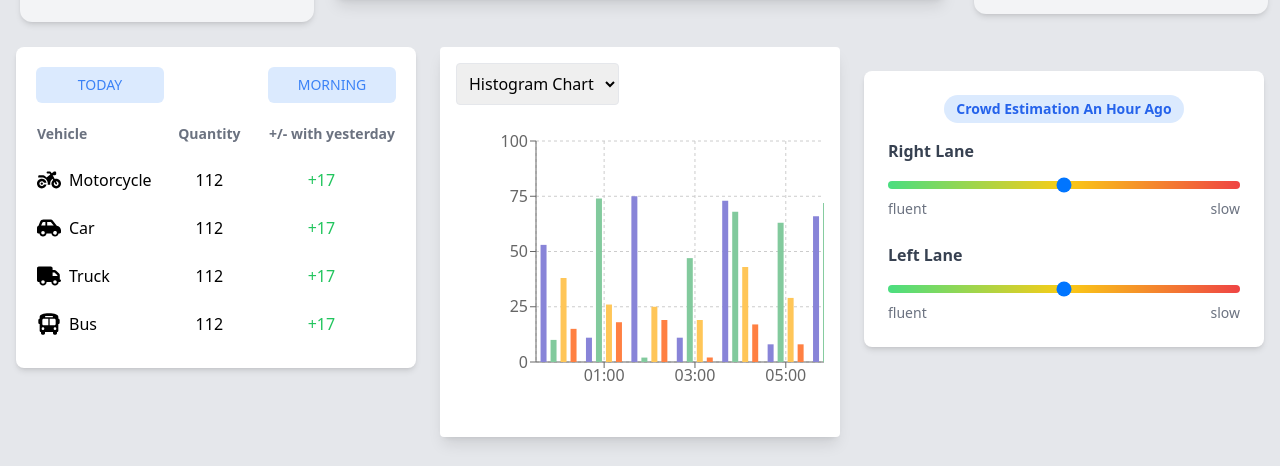
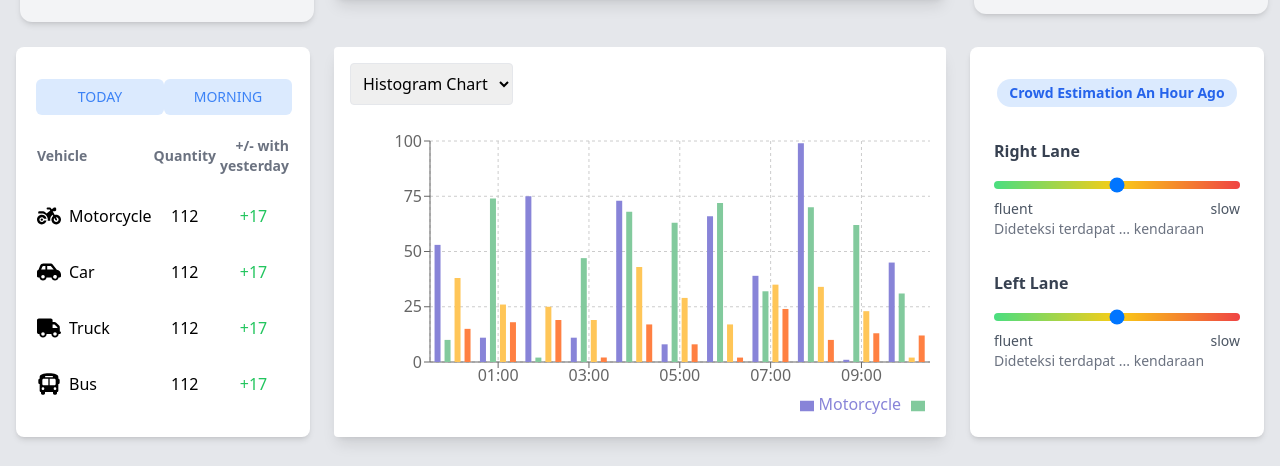
Before and after one commit to Annisaraulitaa/kp-kominfo, a Next.js app: page / in a window 1280 px wide. Shown: the part 472-938 px from the top of the page. Built offline with nearby package versions, Linux system fonts and the light colour scheme.

Commit message:
update fe

```diff
--- a/app/component/crowd.tsx
+++ b/app/component/crowd.tsx
@@ -8,8 +8,8 @@ export default function CrowdEstimation() {
 
 
   return (
-    <div className='flex justify-center py-6'>
-      <div className='bg-white shadow-md rounded-lg p-6 w-full max-w-md'>
+    <div className='flex justify-center h-full'>
+      <div className='bg-white shadow-md rounded-lg px-6 pt-8 w-full max-w-md'>
         {/* Judul */}
         <div className='text-center mb-4'>
           <p className='text-sm bg-blue-100 text-blue-600 font-semibold px-3 py-1 rounded-full inline-block'>
@@ -19,7 +19,7 @@ export default function CrowdEstimation() {
 
         {/* Right Lane */}
         <div className='mb-6'>
-          <h2 className='text-gray-700 font-bold mb-2'>Right Lane</h2>
+          <h2 className='text-gray-700 font-bold mt-8 mb-2'>Right Lane</h2>
           <input
           type='range'
           min='0'
@@ -28,15 +28,16 @@ export default function CrowdEstimation() {
           onChange={(e) => setRightLaneValue(Number(e.target.value))}
           className='w-full h-2 bg-gradient-to-r from-green-400 via-yellow-400 to-red-500 rounded-lg appearance-none cursor-pointer'
           />
-          <div className='flex justify-between text-sm text-gray-500 mt-1'>
+          <div className='flex justify-between text-sm text-gray-600 mt-1'>
             <span>fluent</span>
             <span>slow</span>
           </div>
+          <h3 className='flex text-sm text-gray-500'>Dideteksi terdapat ... kendaraan </h3>
         </div>
 
         {/* Left Lane */}
         <div>
-          <h2 className='text-gray-700 font-bold mb-2'>Left Lane</h2>
+          <h2 className='text-gray-700 font-bold mt-8 mb-2'>Left Lane</h2>
           <input
           type='range'
           min='0'
@@ -45,10 +46,11 @@ export default function CrowdEstimation() {
           onChange={(e) => setLeftLaneValue(Number(e.target.value))}
           className='w-full h-2 bg-gradient-to-r from-green-400 via-yellow-400 to-red-500 rounded-lg appearance-none cursor-pointer'
           />
-          <div className='flex justify-between text-sm text-gray-500 mt-1'>
+          <div className='flex justify-between text-sm text-gray-600 mt-1'>
             <span>fluent</span>
             <span>slow</span>
           </div>
+          <h3 className='flex text-sm text-gray-500'>Dideteksi terdapat ... kendaraan </h3>
         </div>
       </div>
     </div>
--- a/app/component/peakTime.tsx
+++ b/app/component/peakTime.tsx
@@ -22,7 +22,7 @@ export default function Peak_time(){
     };
 
     return (
-        <div className='bg-white shadow-md rounded-lg p-5 w-full max-w-md mx-auto'>
+        <div className='bg-white shadow-md rounded-lg px-5 pt-8 w-full max-w-md mx-auto h-full'>
             {/* Dropdown Buttons */}
             <div className='flex justify-between mb-5'>
                 {/* Date Dropdown */}
@@ -96,7 +96,7 @@ export default function Peak_time(){
                 <tbody>
                     {/* Motorcycle Row */}
                     <tr>
-                        <td className='flex items-center py-3'>
+                        <td className='flex items-center py-4'>
                             <FaMotorcycle className='text-black w-6 h-6 mr-2'/>
                             Motorcycle
                         </td>
@@ -106,7 +106,7 @@ export default function Peak_time(){
 
                     {/* Car Row */}
                     <tr>
-                        <td className='flex items-center py-3'>
+                        <td className='flex items-center py-4'>
                             <FaCarSide className='text-black w-6 h-6 mr-2'/>
                             Car
                         </td>
@@ -116,7 +116,7 @@ export default function Peak_time(){
 
                     {/* Truck Row */}
                     <tr>
-                        <td className='flex items-center py-3'>
+                        <td className='flex items-center py-4'>
                             <FaTruck className='text-black w-6 h-6 mr-2'/>
                             Truck
                         </td>
@@ -126,7 +126,7 @@ export default function Peak_time(){
 
                     {/* Bus Row */}
                     <tr>
-                        <td className='flex items-center py-3'>
+                        <td className='flex items-center py-4'>
                             <FaBus className='text-black w-6 h-6 mr-2'/>
                             Bus
                         </td>
--- a/app/globals.css
+++ b/app/globals.css
@@ -6,7 +6,7 @@ html, body {
   margin: 0;
   padding: 0;
   overflow-x: hidden; /* Hilangkan scroll horizontal */
-  overflow-y: hidden; /* Hilangkan scroll horizontal */
+  /* overflow-y: hidden; Hilangkan scroll horizontal */
   width: 100%;
 }
 
--- a/app/page.tsx
+++ b/app/page.tsx
@@ -34,17 +34,17 @@ export default function Home() {
           </div>
 
           {/* Peak Time (Kiri Bawah) */}
-          <div className="col-span-4">
+          <div className="col-span-3">
             <Peak_time />
           </div>
 
           {/* Chart (Tengah Bawah) */}
-          <div className="col-span-4">
+          <div className="col-span-6">
             <Chart />
           </div>
 
           {/* Crowd Estimation (Kanan Bawah) */}
-          <div className="col-span-4">
+          <div className="col-span-3">
             <Crowd_est />
           </div>
 
```
